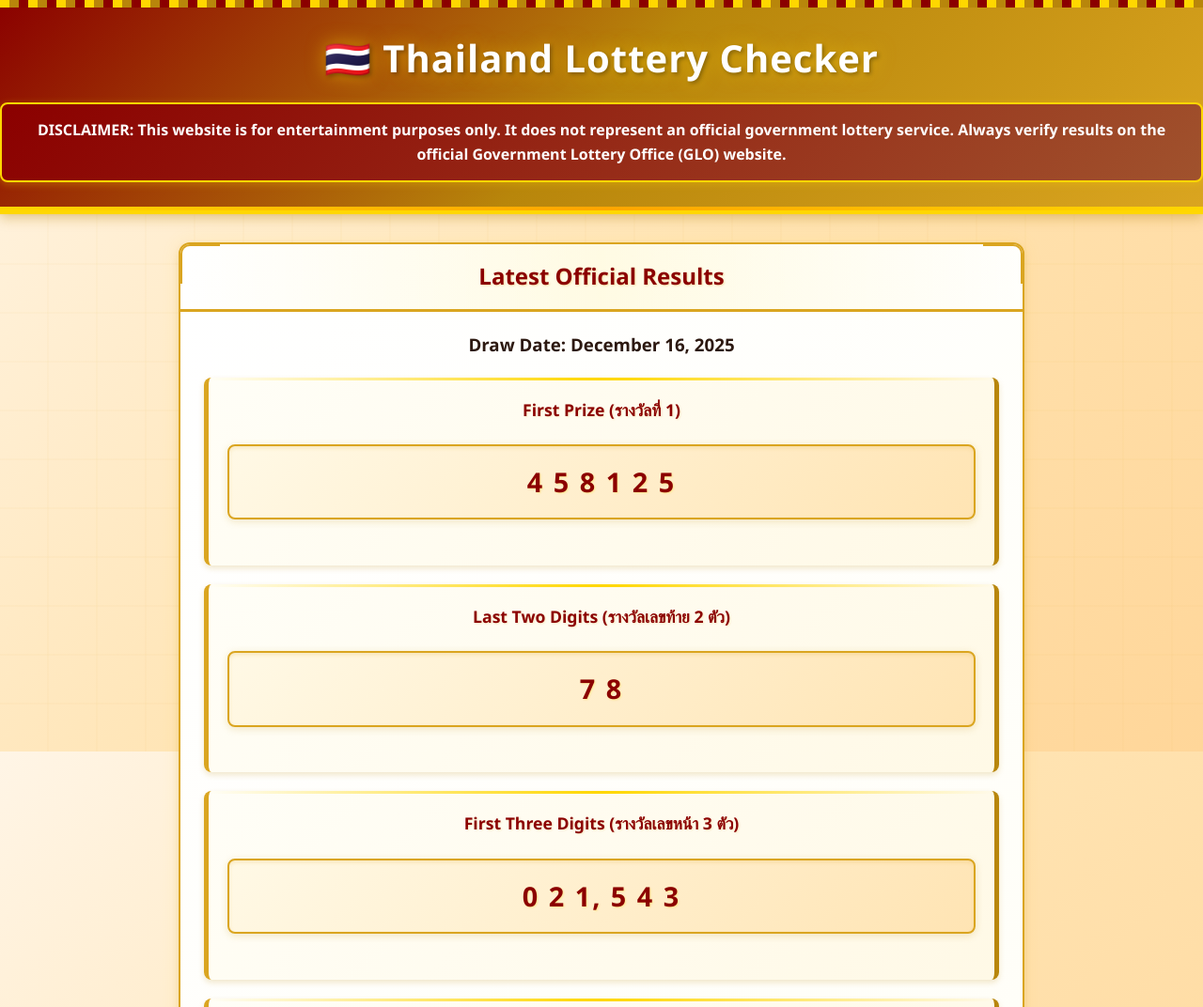
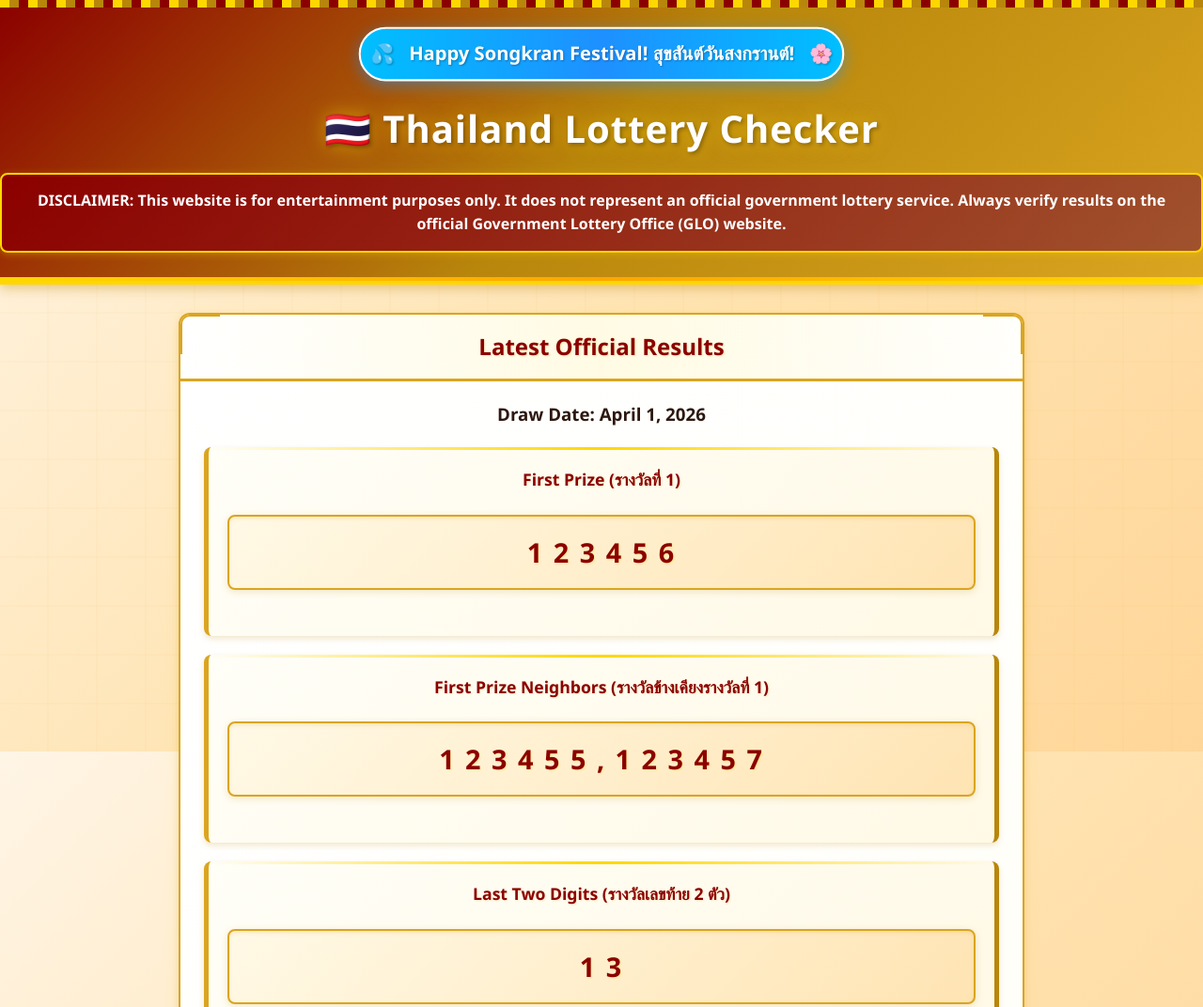
Before and after one commit to spataray/Thai-Lottery, a website: page index.html in a window 1280 px wide. Shown: the top 1072 px of the page at 94% size. Drawn offline with Linux system fonts and the light colour scheme.

Commit message:
Update v1.1.0: Add 2026 results, first prize neighbors, and multiple win logic
- Updated lottery results with early 2026 mock data
- Implemented calculation and display of First Prize Neighbors (±1)
- Enhanced win logic to detect and display multiple winning categories for a single ticket
- Added a dynamic Songkran Festival greeting (April 13-15)
- Updated version tags in index.html and package.json

```diff
--- a/data.js
+++ b/data.js
@@ -1,4 +1,60 @@
 const lotteryResults = [
+    {
+        date: "2026-04-01",
+        dateDisplay: "April 1, 2026",
+        firstPrize: "123456",
+        twoDigit: "13",
+        threeDigitFront: ["123", "456"],
+        threeDigitBack: ["789", "012"]
+    },
+    {
+        date: "2026-03-16",
+        dateDisplay: "March 16, 2026",
+        firstPrize: "778899",
+        twoDigit: "88",
+        threeDigitFront: ["778", "899"],
+        threeDigitBack: ["112", "334"]
+    },
+    {
+        date: "2026-03-01",
+        dateDisplay: "March 1, 2026",
+        firstPrize: "445566",
+        twoDigit: "55",
+        threeDigitFront: ["445", "566"],
+        threeDigitBack: ["001", "223"]
+    },
+    {
+        date: "2026-02-16",
+        dateDisplay: "February 16, 2026",
+        firstPrize: "112233",
+        twoDigit: "22",
+        threeDigitFront: ["112", "233"],
+        threeDigitBack: ["445", "667"]
+    },
+    {
+        date: "2026-02-01",
+        dateDisplay: "February 1, 2026",
+        firstPrize: "889900",
+        twoDigit: "99",
+        threeDigitFront: ["889", "900"],
+        threeDigitBack: ["112", "334"]
+    },
+    {
+        date: "2026-01-16",
+        dateDisplay: "January 16, 2026",
+        firstPrize: "334455",
+        twoDigit: "44",
+        threeDigitFront: ["334", "455"],
+        threeDigitBack: ["667", "889"]
+    },
+    {
+        date: "2026-01-01",
+        dateDisplay: "January 1, 2026",
+        firstPrize: "101010",
+        twoDigit: "10",
+        threeDigitFront: ["101", "010"],
+        threeDigitBack: ["202", "303"]
+    },
     {
         date: "2025-12-16", // Date in YYYY-MM-DD format
         dateDisplay: "December 16, 2025",
--- a/index.html
+++ b/index.html
@@ -72,6 +72,7 @@
 
     <footer role="contentinfo">
         <p>&copy; 2025 Lottery Checker Project. For educational and entertainment use only.</p>
+        <p id="version-tag">v1.1.0 (2026-04-13 21:05 HST)</p>
     </footer>
 
     <script src="data.js"></script>
--- a/script.js
+++ b/script.js
@@ -24,6 +24,30 @@ function initializeApp() {
     displayLatestResults();
     populateDrawDateDropdown();
     setupFormSubmitHandler();
+    displaySongkranGreeting();
+}
+
+/**
+ * Display a festive Songkran greeting if it's Songkran (April 13-15)
+ */
+function displaySongkranGreeting() {
+    const now = new Date();
+    const month = now.getMonth(); // 0-indexed, April is 3
+    const day = now.getDate();
+
+    if (month === 3 && day >= 13 && day <= 15) {
+        const header = document.querySelector('header');
+        const greeting = document.createElement('div');
+        greeting.className = 'songkran-greeting';
+        greeting.innerHTML = `
+            <div class="songkran-content">
+                <span class="emoji">💦</span>
+                <span class="text">Happy Songkran Festival! สุขสันต์วันสงกรานต์!</span>
+                <span class="emoji">🌸</span>
+            </div>
+        `;
+        header.prepend(greeting);
+    }
 }
 
 /**
@@ -46,14 +70,19 @@ function displayLatestResults() {
 
     // Get the latest result (first in the array)
     const latest = lotteryResults[0];
+    const neighbors = getNeighbors(latest.firstPrize);
 
     // Build the HTML for displaying results
     let html = `
         <div class="latest-result">
             <h3>Draw Date: ${latest.dateDisplay}</h3>
-            <div class="prize-section">
+            <div class="prize-section first-prize">
                 <h4>First Prize (รางวัลที่ 1)</h4>
                 <p class="lottery-numbers">${formatNumber(latest.firstPrize)}</p>
+            </div>
+            <div class="prize-section">
+                <h4>First Prize Neighbors (รางวัลข้างเคียงรางวัลที่ 1)</h4>
+                <p class="lottery-numbers">${neighbors.map(formatNumber).join(' , ')}</p>
             </div>
             <div class="prize-section">
                 <h4>Last Two Digits (รางวัลเลขท้าย 2 ตัว)</h4>
@@ -165,11 +194,16 @@ function checkUserTicket() {
     }
 
     // Check for winning matches
-    const result = checkForWin(ticketNumber, selectedDraw);
+    const wins = checkForWin(ticketNumber, selectedDraw);
 
     // Display the result
-    if (result.isWin) {
-        showResult(`🎉 Congratulations! Your number matches: ${result.prizeType}`, 'win');
+    if (wins.length > 0) {
+        let winMessage = '🎉 Congratulations! You won the following prize(s):<ul>';
+        wins.forEach(function(win) {
+            winMessage += `<li>${win}</li>`;
+        });
+        winMessage += '</ul>';
+        showResult(winMessage, 'win');
     } else {
         showResult('Sorry, your number did not match any winning numbers for this draw.', 'lose');
     }
@@ -179,49 +213,58 @@ function checkUserTicket() {
  * Check if the ticket number matches any winning numbers
  * @param {string} ticketNumber - The 6-digit ticket number
  * @param {object} draw - The lottery draw object to check against
- * @returns {object} Result object with isWin and prizeType properties
+ * @returns {string[]} Array of prize type strings for each match
  */
 function checkForWin(ticketNumber, draw) {
+    const wins = [];
+
     // Check First Prize (exact match)
     if (ticketNumber === draw.firstPrize) {
-        return {
-            isWin: true,
-            prizeType: 'First Prize (รางวัลที่ 1) - 6 Million Baht!'
-        };
+        wins.push('First Prize (รางวัลที่ 1) - 6 Million Baht!');
+    }
+
+    // Check First Prize Neighbors (+/- 1)
+    const neighbors = getNeighbors(draw.firstPrize);
+    if (neighbors.includes(ticketNumber)) {
+        wins.push('First Prize Neighbor (รางวัลข้างเคียงรางวัลที่ 1) - 100,000 Baht');
     }
 
     // Check Last Two Digits
     const lastTwo = ticketNumber.substring(4, 6);
     if (lastTwo === draw.twoDigit) {
-        return {
-            isWin: true,
-            prizeType: 'Last Two Digits (รางวัลเลขท้าย 2 ตัว) - 2,000 Baht'
-        };
+        wins.push('Last Two Digits (รางวัลเลขท้าย 2 ตัว) - 2,000 Baht');
     }
 
     // Check First Three Digits
     const firstThree = ticketNumber.substring(0, 3);
     if (draw.threeDigitFront.includes(firstThree)) {
-        return {
-            isWin: true,
-            prizeType: 'First Three Digits (รางวัลเลขหน้า 3 ตัว) - 4,000 Baht'
-        };
+        wins.push('First Three Digits (รางวัลเลขหน้า 3 ตัว) - 4,000 Baht');
     }
 
     // Check Last Three Digits
     const lastThree = ticketNumber.substring(3, 6);
     if (draw.threeDigitBack.includes(lastThree)) {
-        return {
-            isWin: true,
-            prizeType: 'Last Three Digits (รางวัลเลขท้าย 3 ตัว) - 4,000 Baht'
-        };
+        wins.push('Last Three Digits (รางวัลเลขท้าย 3 ตัว) - 4,000 Baht');
     }
 
-    // No match found
-    return {
-        isWin: false,
-        prizeType: null
-    };
+    return wins;
+}
+
+/**
+ * Calculate the neighbors (+/- 1) of a 6-digit lottery number
+ * @param {string} firstPrize - The 6-digit first prize number
+ * @returns {string[]} Array of two neighbor strings
+ */
+function getNeighbors(firstPrize) {
+    const num = parseInt(firstPrize, 10);
+    const n1 = (num - 1 + 1000000) % 1000000;
+    const n2 = (num + 1) % 1000000;
+
+    // Pad back to 6 digits
+    return [
+        n1.toString().padStart(6, '0'),
+        n2.toString().padStart(6, '0')
+    ];
 }
 
 /**
--- a/style.css
+++ b/style.css
@@ -138,6 +138,34 @@ h2 {
     font-weight: bold;
     border: 2px solid #FFD700;
     box-shadow: 0 2px 8px rgba(255, 215, 0, 0.3);
+}
+
+.songkran-greeting {
+    background: linear-gradient(90deg, #00BFFF, #1E90FF, #00BFFF);
+    color: white;
+    padding: 10px;
+    margin-bottom: 20px;
+    border-radius: 50px;
+    display: inline-block;
+    box-shadow: 0 4px 15px rgba(30, 144, 255, 0.5);
+    border: 2px solid #fff;
+    animation: pulse 2s infinite;
+}
+
+.songkran-content {
+    display: flex;
+    align-items: center;
+    justify-content: center;
+    gap: 15px;
+    font-weight: bold;
+    font-size: 1.2em;
+    text-shadow: 1px 1px 2px rgba(0, 0, 0, 0.3);
+}
+
+@keyframes pulse {
+    0% { transform: scale(1); }
+    50% { transform: scale(1.05); }
+    100% { transform: scale(1); }
 }
 
 /* Form Styles */
```
Also changed, not shown: package.json (added, +21 -0 lines), README.md.
